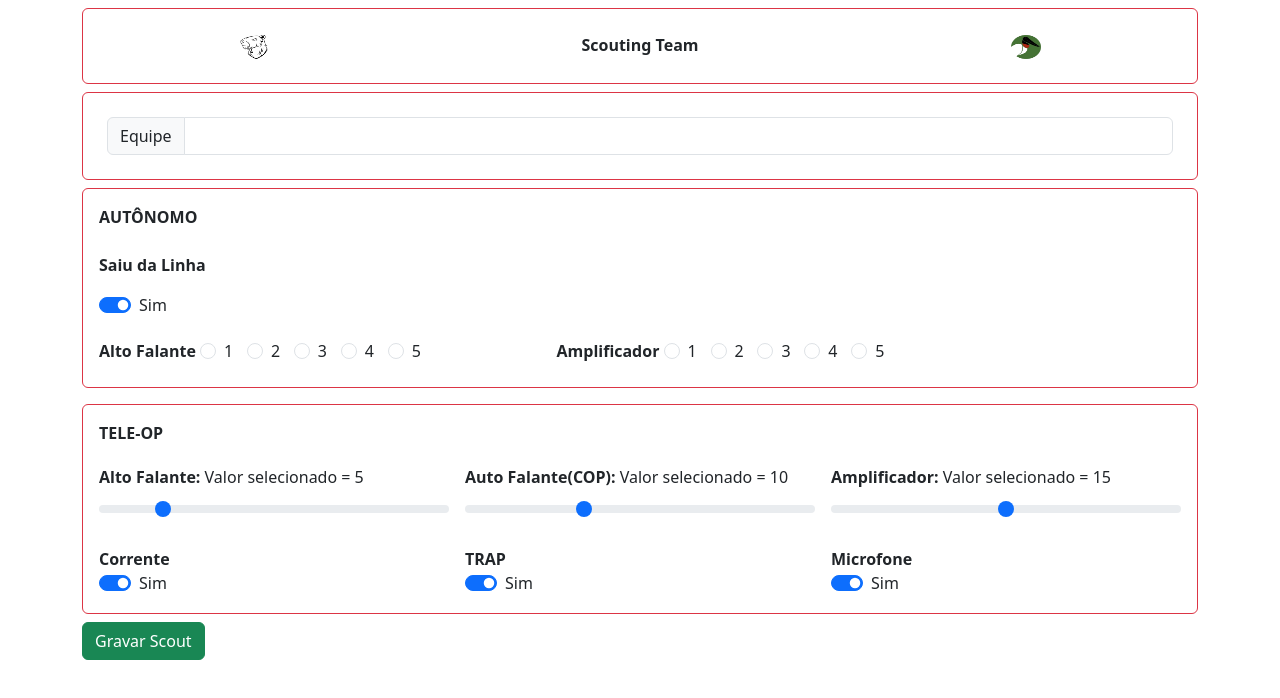
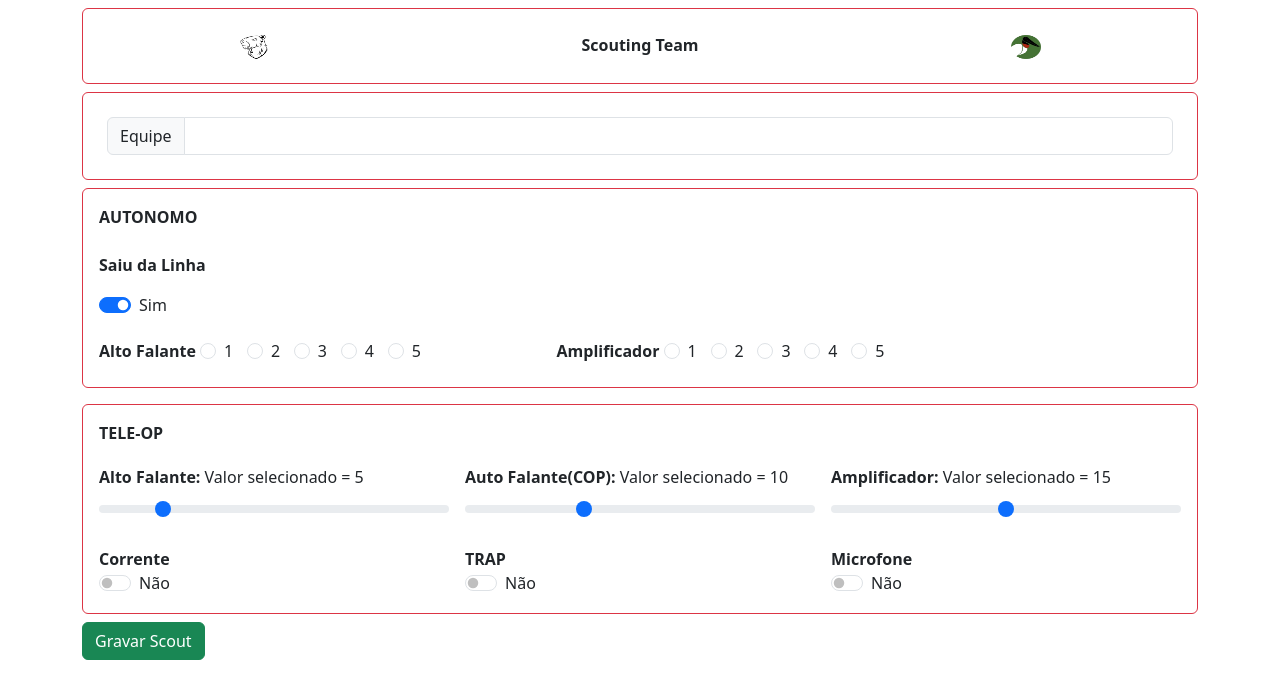
Before and after one commit to fitlgui/FRC, a plain HTML site: page index.html in a window 1280 px wide. Drawn offline with nearby package versions, Linux system fonts and the light colour scheme.

Commit message:
Update index.html

```diff
--- a/index.html
+++ b/index.html
@@ -5,6 +5,7 @@
     <meta charset="utf-8">
     <meta name="viewport" content="width=device-width, initial-scale=1">
     <title>Scout</title>
+    <link rel="icon" type="image/x-icon" href="assets/img/favicon.ico">
     <link href="https://cdn.jsdelivr.net/npm/bootstrap@5.3.3/dist/css/bootstrap.min.css" rel="stylesheet"
         integrity="sha384-QWTKZyjpPEjISv5WaRU9OFeRpok6YctnYmDr5pNlyT2bRjXh0JMhjY6hW+ALEwIH" crossorigin="anonymous">
     <link rel="stylesheet" href="assets/css/style.css">
@@ -25,7 +26,7 @@
                 </div>
             </div>
         </div>
-    <div class="container-fluid p-4 border border-danger border-1 rounded-2 mb-2 text-center">
+        <div class="container-fluid p-4 border border-danger border-1 rounded-2 mb-2 text-center">
             <div class="row">
                 <div class="col">
                     <div class="input-group">
@@ -38,7 +39,7 @@
         <div class="container-fluid p-3 border border-danger border-1 rounded-2">
 
             <form name="" action="#" class="">
-                <span class="fw-bolder">AUTÔNOMO</span>
+                <span class="fw-bolder">AUTONOMO</span>
                 <div class="row g-3 mt-2">
                     <span class="fw-bolder">Saiu da Linha</span>
                     <div class="col-md-4">
@@ -51,7 +52,7 @@
                 </div>
                 <div class="row g-3 mt-3">
                     <div class="col-md-5 mt-1">
-                        <label for="customRange2" class="form-label fw-bolder">Alto Falante</label>
+                        <label for="customRange2" class="form-label fw-bold">Alto Falante</label>
                         <div class="form-check form-check-inline">
                             <input class="form-check-input" type="radio" name="inlineRadioOptions" id="inlineRadio1"
                                 value="option1">
@@ -115,7 +116,7 @@
         <div class="container-fluid p-3 border border-danger border-1 rounded-2 mt-3">
             <form name="" action="#" class="">
                 <span class="fw-bolder">TELE-OP</span>
-               <div class="row g-3 mt-3">
+                <div class="row g-3 mt-3">
                     <div class="col-md-4 mt-1">
                         <label for="customRange2" class="form-label fw-bolder">Alto Falante:</label>
 
@@ -141,29 +142,27 @@
                     <div class="col-md-4 mt-1">
                         <span class="fw-bolder">Corrente</span>
                         <div class="form-check form-switch">
-                            <input class="form-check-input" type="checkbox" role="switch" id="flexSwitchCheckChecked"
-                                checked>
-                            <label class="form-check-label" for="flexSwitchCheckChecked">Sim</label>
+                            <input class="form-check-input" type="checkbox" role="switch" id="checkcorrente">
+                            <label class="form-check-label" for="flexSwitchCheckChecked" id="labelcorrente">Não</label>
                         </div>
                     </div>
                     <!--  -->
                     <div class="col-md-4 mt-1">
                         <span class="fw-bolder">TRAP</span>
                         <div class="form-check form-switch">
-                            <input class="form-check-input" type="checkbox" role="switch" id="flexSwitchCheckChecked"
-                                checked>
-                            <label class="form-check-label" for="flexSwitchCheckChecked">Sim</label>
+                            <input class="form-check-input" type="checkbox" role="switch" id="checktrap">
+                            <label class="form-check-label" for="flexSwitchCheckChecked" id="labeltrap">Não</label>
                         </div>
                     </div>
                     <div class="col-md-4 mt-1">
                         <span class="fw-bolder">Microfone</span>
                         <div class="form-check form-switch">
-                            <input class="form-check-input" type="checkbox" role="switch" id="flexSwitchCheckChecked"
-                                checked>
-                            <label class="form-check-label" for="flexSwitchCheckChecked">Sim</label>
+                            <input class="form-check-input" type="checkbox" role="switch" id="checkmic">
+                            <label class="form-check-label" for="flexSwitchCheckChecked" id="labelmic">Não</label>
                         </div>
                     </div>
                 </div>
+
             </form>
         </div>
         <button class="btn btn-success mt-2 mb-4" type="submit">Gravar Scout</button>
@@ -173,6 +172,7 @@
 <script src="https://cdn.jsdelivr.net/npm/bootstrap@5.3.3/dist/js/bootstrap.bundle.min.js"
     integrity="sha384-YvpcrYf0tY3lHB60NNkmXc5s9fDVZLESaAA55NDzOxhy9GkcIdslK1eN7N6jIeHz"
     crossorigin="anonymous"></script>
+
     <script src="assets/js/script.js"></script>
 
 </html>
```
